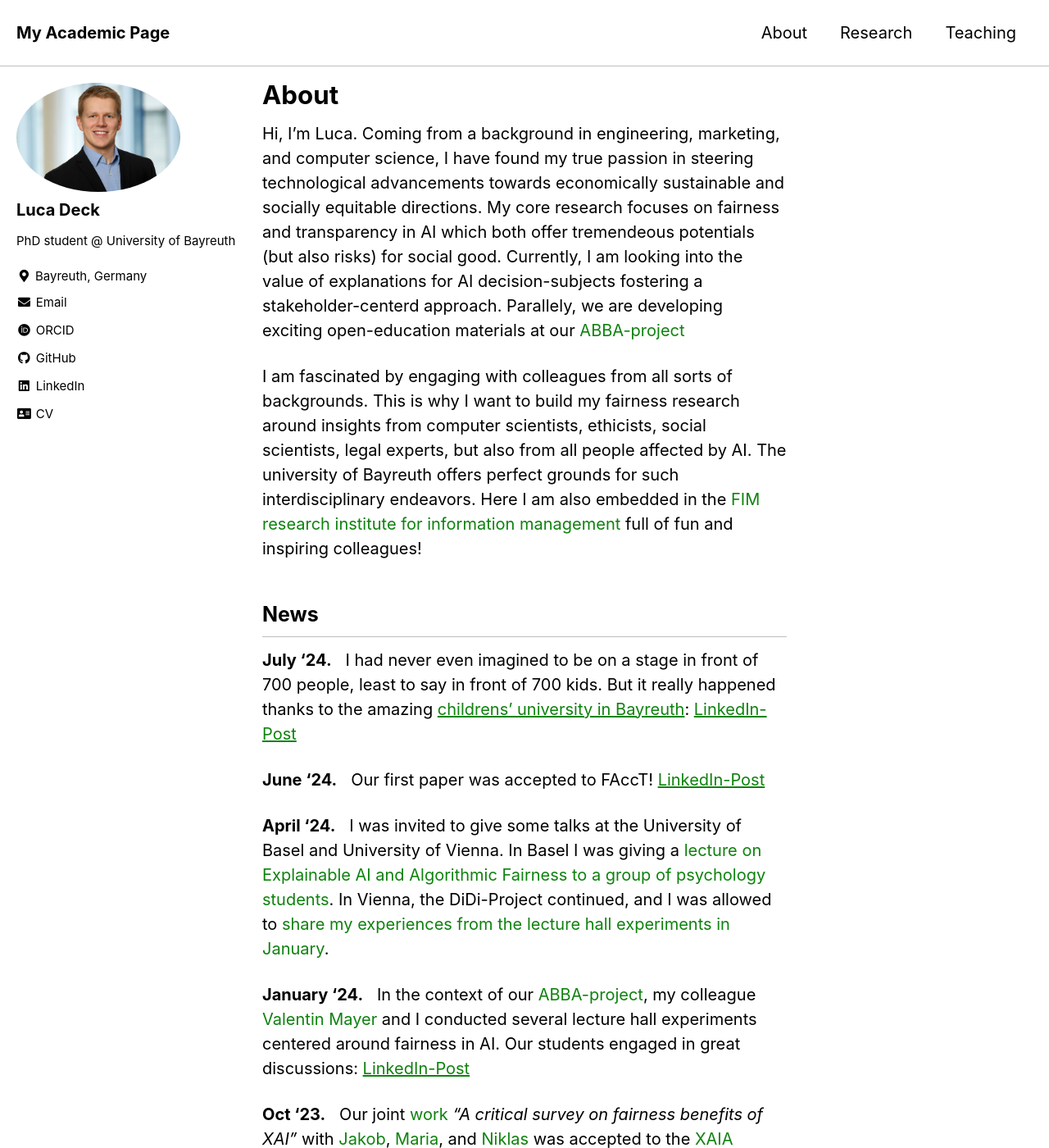
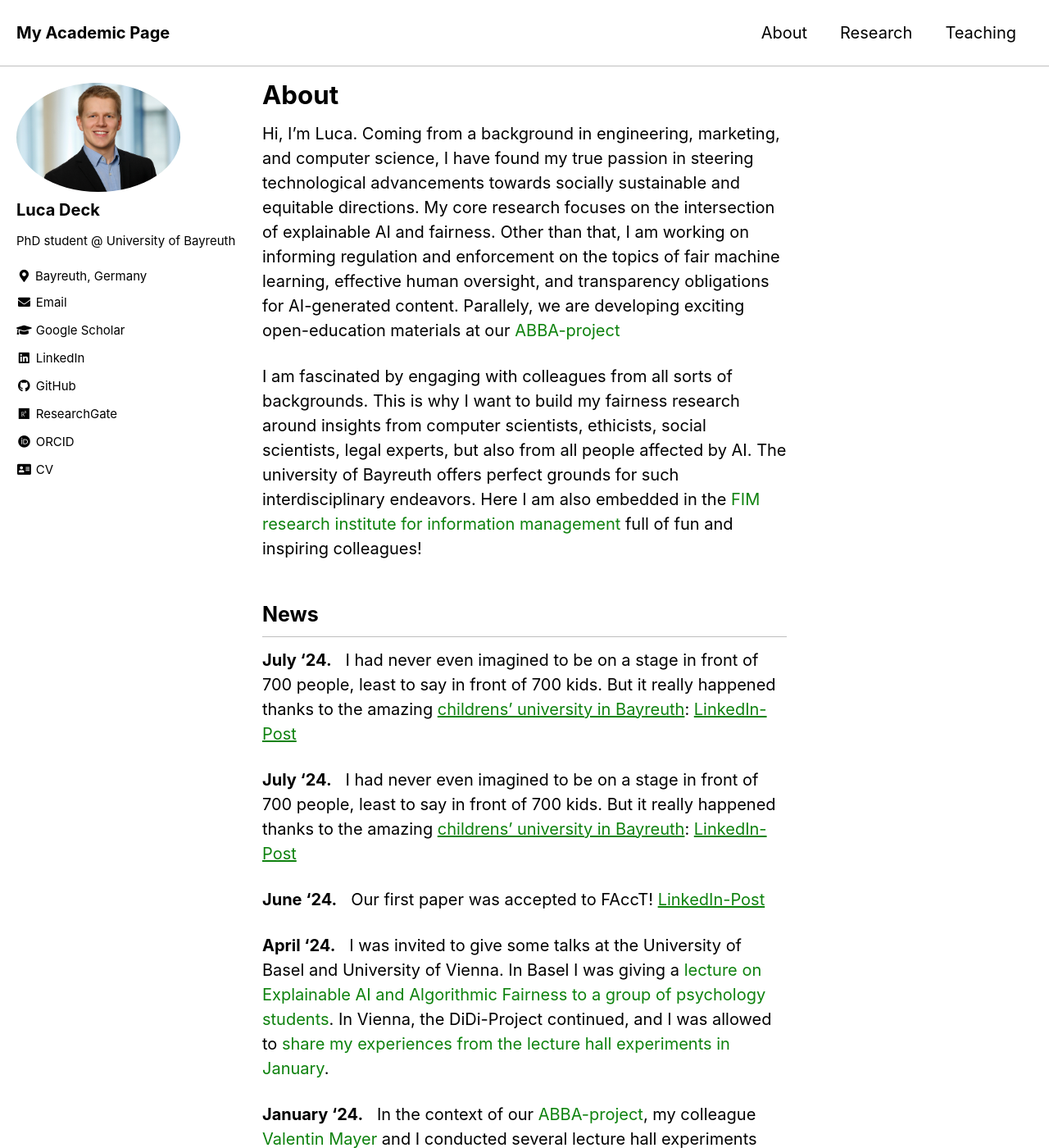
Before and after one commit to LucaD98/lucad98.github.io, a Jekyll site: the page built from index.md, in a window 1280 px wide and 1400 px high. Shown: the whole window at 82% size. Built offline with Jekyll 4.4.1, drawn with Linux system fonts in a browser that asks for light colours; cached includes are drawn as plain includes.

Commit message:
update bio

```diff
--- a/_config.yml
+++ b/_config.yml
@@ -112,24 +112,24 @@ author:
     # - label: "Facebook"
     #   icon: "fab fa-fw fa-facebook-square"
     #   url: "https://facebook.com/"
-    # - label: "Google Scholar"
-    #   icon: "fas fa-fw fa-graduation-cap"
-    #   url: "https://scholar.google.com/citations?user=5qzFEg4AAAAJ&hl=en"
-    # - label: "ResearchGate"
-    #   icon: "fab fa-fw fa-researchgate"
-    #   url: "https://www.researchgate.net/profile/Jakob_Schoeffer"
-    - label: "ORCID"
-      icon: "fab fa-fw fa-orcid"
-      url: "https://orcid.org/0000-0003-3773-2769"
+    - label: "Google Scholar"
+      icon: "fas fa-fw fa-graduation-cap"
+      url: "https://scholar.google.com/citations?user=3hac5y8AAAAJ&hl=de"
+    - label: "LinkedIn"
+      icon: "fab fa-fw fa-linkedin"
+      url: "https://www.linkedin.com/in/luca-deck/"
     - label: "GitHub"
       icon: "fab fa-fw fa-github"
       url: "https://github.com/lucad98/"
     # - label: "Instagram"
     #   icon: "fab fa-fw fa-instagram"
     #   url: "https://instagram.com/"
-    - label: "LinkedIn"
-      icon: "fab fa-fw fa-linkedin"
-      url: "https://www.linkedin.com/in/luca-deck/"
+    - label: "ResearchGate"
+      icon: "fab fa-fw fa-researchgate"
+      url: "https://www.researchgate.net/profile/Luca-Deck"
+    - label: "ORCID"
+      icon: "fab fa-fw fa-orcid"
+      url: "https://orcid.org/0000-0003-3773-2769"
     - label: "CV"
       icon: "fas fa-fw fa-address-card"
       url: "https://lucad98.github.io/files/luca_deck_cv.pdf"
--- a/index.md
+++ b/index.md
@@ -4,11 +4,12 @@ layout: single
 author_profile: true
 ---
 
-Hi, I'm Luca. Coming from a background in engineering, marketing, and computer science, I have found my true passion in steering technological advancements towards economically sustainable and socially equitable directions. My core research focuses on fairness and transparency in AI which both offer tremendeous potentials (but also risks) for social good. Currently, I am looking into the value of explanations for AI decision-subjects fostering a stakeholder-centerd approach. Parallely, we are developing exciting open-education materials at our <a href="https://abba-project.de/" style="text-decoration:none">ABBA-project</a>
+Hi, I'm Luca. Coming from a background in engineering, marketing, and computer science, I have found my true passion in steering technological advancements towards socially sustainable and equitable directions. My core research focuses on the intersection of explainable AI and fairness. Other than that, I am working on informing regulation and enforcement on the topics of fair machine learning, effective human oversight, and transparency obligations for AI-generated content. Parallely, we are developing exciting open-education materials at our <a href="https://abba-project.de/" style="text-decoration:none">ABBA-project</a>
 
 I am fascinated by engaging with colleagues from all sorts of backgrounds. This is why I want to build my fairness research around insights from computer scientists, ethicists, social scientists, legal experts, but also from all people affected by AI. The university of Bayreuth offers perfect grounds for such interdisciplinary endeavors. Here I am also embedded in the <a href="https://www.fim-rc.de/" style="text-decoration:none">FIM research institute for information management</a> full of fun and inspiring colleagues!
 
 ## News
+**July '24.** &nbsp; I had never even imagined to be on a stage in front of 700 people, least to say in front of 700 kids. But it really happened thanks to the amazing <a href="https://www.uni-bayreuth.de/en/kinderuni" style="text-decoration:bold">childrens' university in Bayreuth</a>: <a href="https://www.linkedin.com/posts/luca-deck_bei-dem-herausragenden-kinderuni-vortrag-activity-7217171300518166530-f-FX" style="text-decoration:bold">LinkedIn-Post</a>
 
 **July '24.** &nbsp; I had never even imagined to be on a stage in front of 700 people, least to say in front of 700 kids. But it really happened thanks to the amazing <a href="https://www.uni-bayreuth.de/en/kinderuni" style="text-decoration:bold">childrens' university in Bayreuth</a>: <a href="https://www.linkedin.com/posts/luca-deck_bei-dem-herausragenden-kinderuni-vortrag-activity-7217171300518166530-f-FX" style="text-decoration:bold">LinkedIn-Post</a>
 
```
